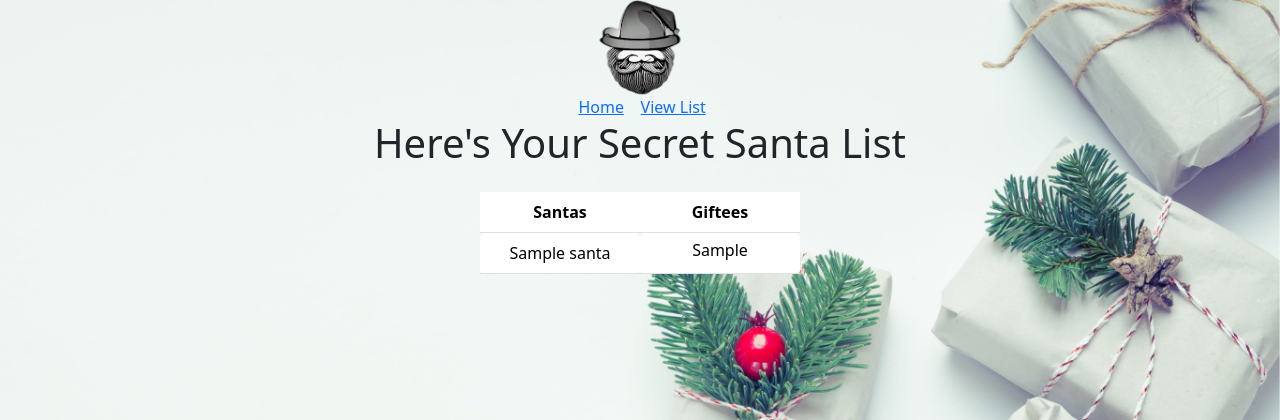
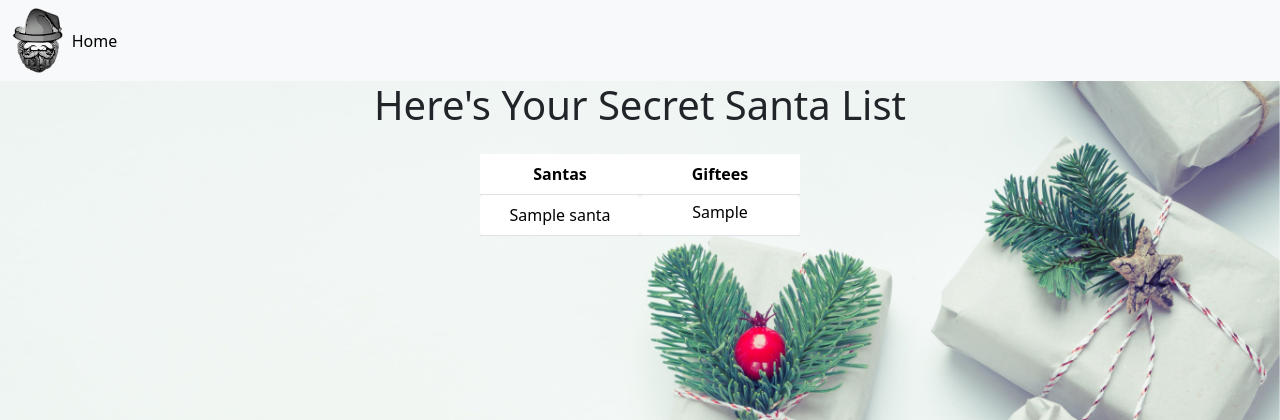
Before and after one commit to eddie-m-m/secret_santa_randomizer, a Flask app: page /view_list in a window 1280 px wide. Shown: the top 420 px of the page. Run offline with Flask 3, Linux system fonts and the light colour scheme; tables that the repository leaves empty hold one stand-in row (values such as "Sample post").

Commit message:
Add navbar

```diff
--- a/templates/view_list.html
+++ b/templates/view_list.html
@@ -12,26 +12,31 @@
       integrity="sha384-T3c6CoIi6uLrA9TneNEoa7RxnatzjcDSCmG1MXxSR1GAsXEV/Dwwykc2MPK8M2HN"
       crossorigin="anonymous"
     />
-
     <link
       rel="stylesheet"
       type="text/css"
       href="{{ url_for('static', filename='css/styles.css') }}"
     />
-
     <link
       rel="shortcut icon"
       href="{{ url_for('static', filename='img/favicon.ico') }}"
     />
   </head>
   <body>
-    <header id="header">
-      <img src="static/img/santa.png" width="85px" height="95px" /> <br />
-      &nbsp&nbsp
-      <a href="{{ url_for('home') }}">Home</a>
-      &nbsp&nbsp
-      <a href="#">View List</a>&nbsp&nbsp
-    </header>
+    <nav class="navbar navbar-expand-lg bg-body-tertiary">
+      <div class="container-fluid">
+        <header id="header">
+          <img src="static/img/santa.png" width="=55px" height="65px" /> <br />
+        </header>
+        <div class="collapse navbar-collapse" id="navbarNav">
+          <ul class="navbar-nav">
+            <li class="nav-item">
+              <a class="nav-link active" href="{{ url_for('home') }}">Home</a>
+            </li>
+          </ul>
+        </div>
+      </div>
+    </nav>
     <h1>Here's Your Secret Santa List</h1>
     <table class="table w-25">
       <tr>
```
Also changed, not shown: templates/home.html (+17 -7 lines).
